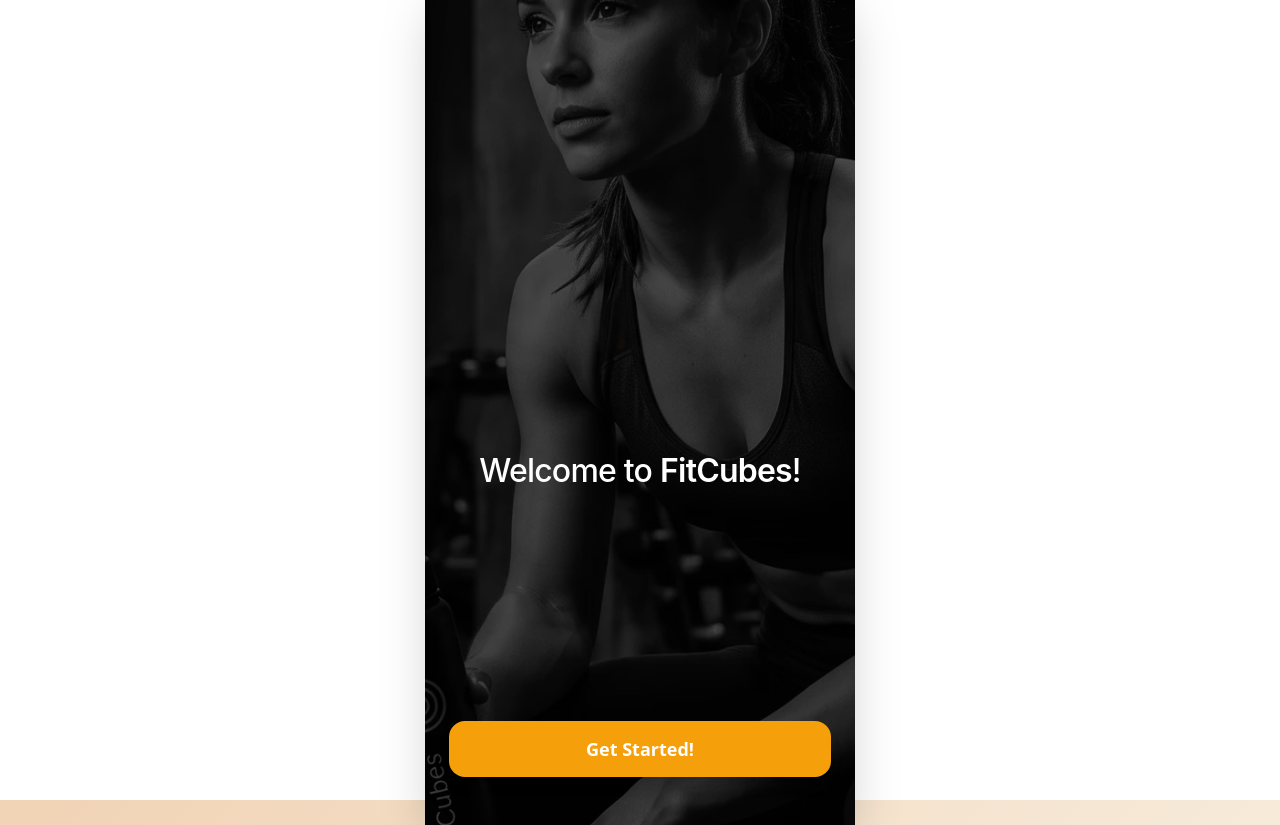
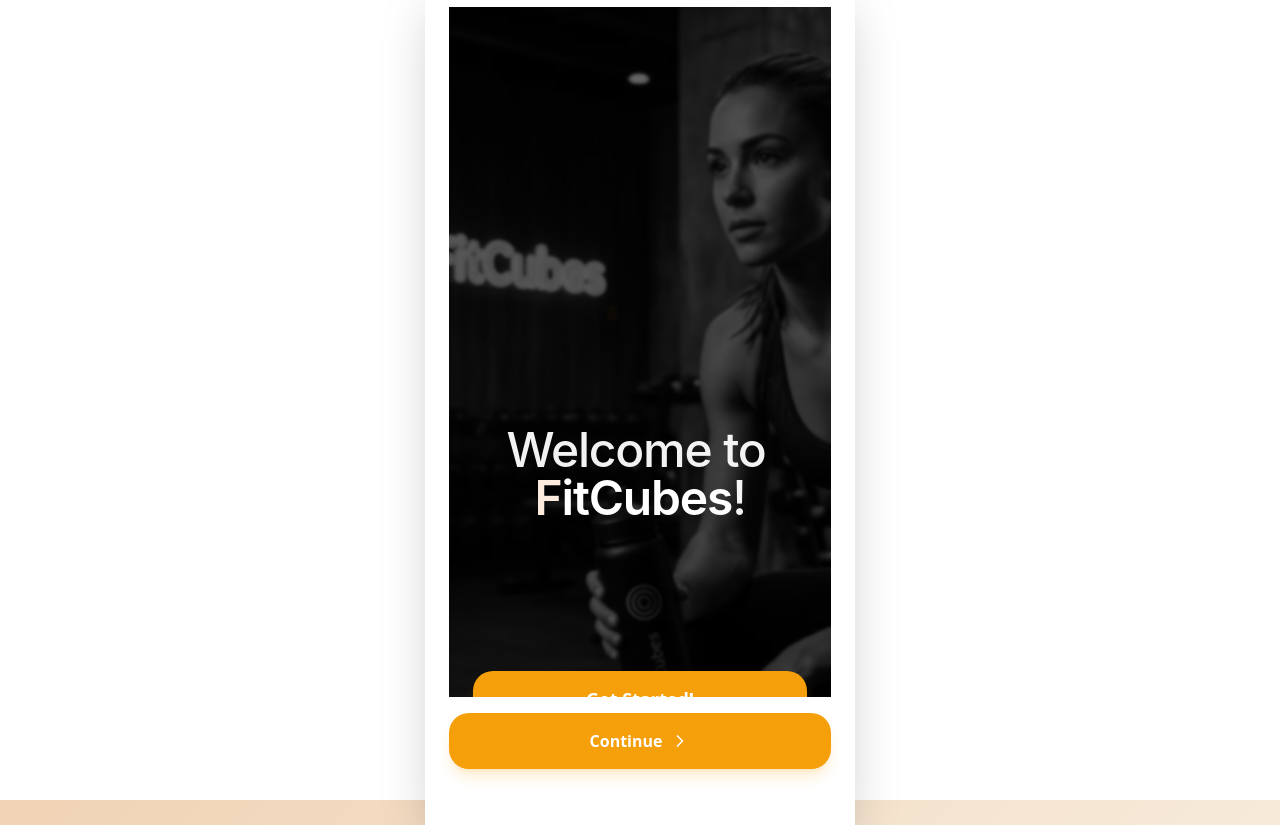
Before and after one commit to FitCubes/frontend, a React (Vite) app: page / in a window 1280 px wide. Built offline with nearby package versions, Linux system fonts and the light colour scheme.

Commit message:
fix(ios): prevent touch swipe from intercepting clicks and clean button pointer-events for Safari WebKit

```diff
--- a/src/App.tsx
+++ b/src/App.tsx
@@ -44,6 +44,13 @@
   const touchCoords = useRef<TouchCoordinates | null>(null);
 
   const onTouchStart = (e: React.TouchEvent) => {
+    // Ignore swipe gesture if touching interactive controls to prevent iOS Safari click suppression
+    const target = e.target as HTMLElement | null;
+    if (target?.closest('button, a, input, select, textarea, [role="button"], [data-slot="button"]')) {
+      touchCoords.current = null;
+      return;
+    }
+
     const touch = e.targetTouches[0];
     touchCoords.current = {
       startX: touch.clientX,
--- a/src/components/food/FoodItemCard.tsx
+++ b/src/components/food/FoodItemCard.tsx
@@ -28,35 +28,35 @@
 }) => {
   return (
     <motion.div
-      initial={{ opacity: 0, y: 10 }}
-      animate={{ opacity: 1, y: 0 }}
-      transition={{ delay: index * 0.02 }}
-      className="w-full flex items-center justify-between py-3 border-b border-border last:border-0 hover:bg-secondary/20 rounded-xl px-2 transition-colors"
+      initial={{ opacity: 0 }}
+      animate={{ opacity: 1 }}
+      transition={{ duration: 0.15 }}
+      className="w-full flex items-center justify-between py-3 border-b border-border last:border-0 hover:bg-secondary/20 rounded-xl px-2 transition-colors select-none"
     >
       <button
         type="button"
         onClick={() => onSelect(food)}
-        className="flex-1 text-left min-w-0 py-1 cursor-pointer touch-manipulation active:opacity-75"
+        className="flex-1 text-left min-w-0 py-1 cursor-pointer touch-manipulation active:opacity-70 focus:outline-none"
       >
-        <p className="text-sm font-medium flex items-center gap-2">
+        <div className="text-sm font-medium flex items-center gap-2 pointer-events-none">
           <span className="truncate">{food.name}</span>
           {usageCount > 0 && !isFavorite && (
             <span className="text-[10px] bg-secondary/50 px-1.5 py-0.5 rounded text-muted-foreground whitespace-nowrap">
               {usageCount} times
             </span>
           )}
-        </p>
-        <p className="text-xs text-muted-foreground mt-0.5">
+        </div>
+        <div className="text-xs text-muted-foreground mt-0.5 pointer-events-none">
           P:{food.proteinPer100g}g C:{food.carbsPer100g}g F:{food.fatsPer100g}g
           {food.rawWeight && food.cookedWeight
             ? ` · raw→cooked ratio ${(food.rawWeight / food.cookedWeight).toFixed(1)}x`
             : ''}
-        </p>
-        <p className="text-xs text-muted-foreground">{food.category}</p>
+        </div>
+        <div className="text-xs text-muted-foreground pointer-events-none">{food.category}</div>
       </button>
 
       <div className="flex items-center gap-2 shrink-0 ml-4">
-        <span className="text-sm text-muted-foreground mr-1">
+        <span className="text-sm text-muted-foreground mr-1 pointer-events-none">
           {food.caloriesPer100g} kcal/100g
         </span>
         <button
@@ -65,11 +65,11 @@
             e.stopPropagation();
             onToggleFavorite(food.id);
           }}
-          className="p-2.5 text-rose-400 hover:bg-rose-400/10 active:scale-110 rounded-xl transition-all cursor-pointer touch-manipulation"
+          className="p-2.5 text-rose-400 hover:bg-rose-400/10 active:scale-110 rounded-xl transition-all cursor-pointer touch-manipulation focus:outline-none"
           title="Add to favorites"
         >
           <Heart
-            className="w-4 h-4"
+            className="w-4 h-4 pointer-events-none"
             fill={isFavorite ? 'currentColor' : 'none'}
           />
         </button>
@@ -82,10 +82,10 @@
                   e.stopPropagation();
                   onEdit(food);
                 }}
-                className="p-2 text-muted-foreground hover:text-primary hover:bg-primary/10 rounded-lg transition-all"
+                className="p-2 text-muted-foreground hover:text-primary hover:bg-primary/10 rounded-lg transition-all cursor-pointer touch-manipulation"
                 title="Edit food"
               >
-                <Edit2 className="w-4 h-4" />
+                <Edit2 className="w-4 h-4 pointer-events-none" />
               </button>
             )}
             {onDelete && (
@@ -95,10 +95,10 @@
                   e.stopPropagation();
                   onDelete(food);
                 }}
-                className="p-2 text-destructive/60 hover:text-destructive hover:bg-destructive/10 rounded-lg transition-all"
+                className="p-2 text-destructive/60 hover:text-destructive hover:bg-destructive/10 rounded-lg transition-all cursor-pointer touch-manipulation"
                 title="Delete food"
               >
-                <Trash2 className="w-4 h-4" />
+                <Trash2 className="w-4 h-4 pointer-events-none" />
               </button>
             )}
           </>
--- a/src/components/ui/button.tsx
+++ b/src/components/ui/button.tsx
@@ -5,7 +5,7 @@
 import { cn } from "@/lib/utils.ts"
 
 const buttonVariants = cva(
-  "inline-flex items-center justify-center gap-2 whitespace-nowrap rounded-md text-sm font-medium transition-all disabled:pointer-events-none disabled:opacity-50 [&_svg]:pointer-events-none [&_svg:not([class*='size-'])]:size-4 shrink-0 [&_svg]:shrink-0 outline-none focus-visible:border-ring focus-visible:ring-ring/50 focus-visible:ring-[3px] aria-invalid:ring-destructive/20 dark:aria-invalid:ring-destructive/40 aria-invalid:border-destructive",
+  "inline-flex items-center justify-center gap-2 whitespace-nowrap rounded-md text-sm font-medium transition-all cursor-pointer touch-manipulation select-none disabled:pointer-events-none disabled:opacity-50 [&_svg]:pointer-events-none [&_svg:not([class*='size-'])]:size-4 shrink-0 [&_svg]:shrink-0 outline-none focus-visible:border-ring focus-visible:ring-ring/50 focus-visible:ring-[3px] aria-invalid:ring-destructive/20 dark:aria-invalid:ring-destructive/40 aria-invalid:border-destructive",
   {
     variants: {
       variant: {
--- a/src/index.css
+++ b/src/index.css
@@ -54,6 +54,11 @@
 
   * {
     @apply border-border;
+  }
+
+  button, [role="button"], a, input, select, textarea, label {
+    touch-action: manipulation;
+    -webkit-tap-highlight-color: transparent;
   }
 
   body {
--- a/src/sections/WelcomeStep.tsx
+++ b/src/sections/WelcomeStep.tsx
@@ -6,71 +6,74 @@
   onNext: () => void;
 }
 
+const BRAND_NAME = "FitCubes";
+
 export function WelcomeStep({ onNext }: WelcomeStepProps) {
-
   return (
     <motion.div
       key="welcome"
-      className="absolute inset-0 z-50 flex flex-col items-center justify-center text-center overflow-hidden bg-black"
+      className="relative w-full h-full min-h-[100dvh] flex flex-col items-center justify-between overflow-hidden bg-[#0F1114] select-none pt-safe pb-safe"
       initial={{ opacity: 0 }}
       animate={{ opacity: 1 }}
-      exit={{ opacity: 0, scale: 0.95 }}
-      transition={{ duration: 0.4 }}
+      exit={{ opacity: 0, scale: 0.96 }}
+      transition={{ duration: 0.4, ease: "easeInOut" }}
     >
-      {/* Background Image with Zoom Out */}
+      {/* Background Hero Image with Smooth Zoom Effect & Centered Focus */}
       <motion.img
-        src="/img/welcome-bg-gym-b-1.webp"
+        src="/img/welcome-bg-gym-b-desktop.webp"
         alt="Gym Background"
-        className="absolute inset-0 w-full h-full object-cover"
-        initial={{ scale: 1.8 }}
+        className="absolute inset-0 w-full h-full object-cover object-[52%_center] sm:object-center pointer-events-none"
+        initial={{ scale: 1.15 }}
         animate={{ scale: 1 }}
-        transition={{ duration: 4.0, ease: "easeOut" }}
+        transition={{ duration: 3.5, ease: "easeOut" }}
       />
 
-      {/* Dark Overlay */}
-      <div className="absolute inset-0 bg-black/60" />
+      {/* Dark Vignette Overlay with Blur for Optimal Contrast */}
+      <div className="absolute inset-0 bg-black/60 backdrop-blur-[1.5px] pointer-events-none" />
 
-      {/* Content */}
-      <div className="relative z-10 flex flex-col items-center justify-center w-full flex-1 pt-20">
-
-        {/* Animated Logo */}
+      {/* Center Hero Content (Logo + Animated Typography) */}
+      <div className="relative z-10 flex flex-col items-center justify-center w-full flex-1 px-6 max-w-xl mx-auto pt-16 sm:pt-20">
+        {/* Animated 3-Ring Golden Logo */}
+        <div className="mb-6 sm:mb-8 md:mb-10 scale-100 sm:scale-115 md:scale-135 lg:scale-150 transition-transform flex items-center justify-center">
           <Logo
-          className="mb-8"
             variant="draw"
             pulse={true}
           />
+        </div>
 
-        {/* Text Animation */}
-        <div
-          className="text-[32px] text-white flex flex-wrap items-center justify-center tracking-tight"
+        {/* Responsive Heading */}
+        <h1
+          className="text-2xl sm:text-3xl md:text-4xl lg:text-5xl text-white flex flex-wrap items-center justify-center tracking-tight font-medium text-center leading-snug"
           style={{ fontFamily: 'Inter, sans-serif' }}
         >
-          <span className="mr-2 font-medium">Welcome to</span>
-          <span className="inline-flex font-semibold">
-            {"FitCubes".split("").map((char, index) => (
+          <span className="mr-2 text-white/95">Welcome to</span>
+          <span className="inline-flex font-semibold text-[#F59F0A]">
+            {BRAND_NAME.split("").map((char, index) => (
               <motion.span
                 key={index}
                 initial={{ color: "#ffffff" }}
                 animate={{ color: "#F59F0A" }}
-                transition={{ delay: 0.5 + index * 0.4, duration: 0.7 }}
+                transition={{ delay: 0.4 + index * 0.12, duration: 0.5 }}
               >
                 {char}
               </motion.span>
             ))}
           </span>
-          <span className="font-medium">!</span>
-        </div>
+          <span className="text-white/95">!</span>
+        </h1>
       </div>
 
-      {/* Bottom Action Area */}
-      <div className="relative z-10 w-full px-6 pb-12 mt-auto">
+      {/* Bottom Action Area (Responsive Width: 320px on Mobile up to 552px on Tablet/Web) */}
+      <div className="relative z-10 w-full px-6 pb-10 sm:pb-12 md:pb-16 flex justify-center mt-auto">
+        <div className="w-full max-w-xs sm:max-w-md md:max-w-[552px]">
           <Button
-          className="w-full h-14 text-lg font-bold bg-[#F59F0A] hover:bg-[#F59F0A]/90 text-white rounded-lg shadow-lg"
+            className="w-full h-12 sm:h-14 text-base sm:text-lg font-semibold bg-[#F59F0A] hover:bg-[#F59F0A]/90 text-white rounded-xl shadow-lg shadow-amber-500/20 active:scale-[0.98] transition-all"
             onClick={onNext}
           >
             Get Started!
           </Button>
         </div>
+      </div>
     </motion.div>
   );
 }
```
Lines whose indentation alone changed are shown as unchanged.
